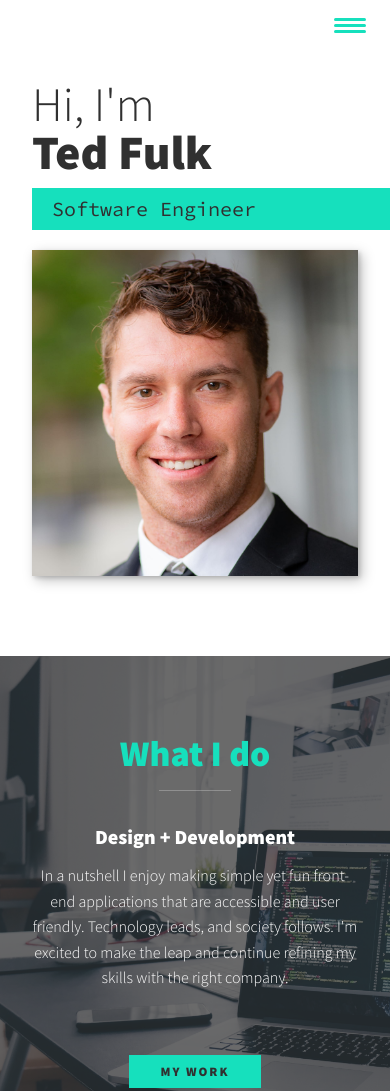
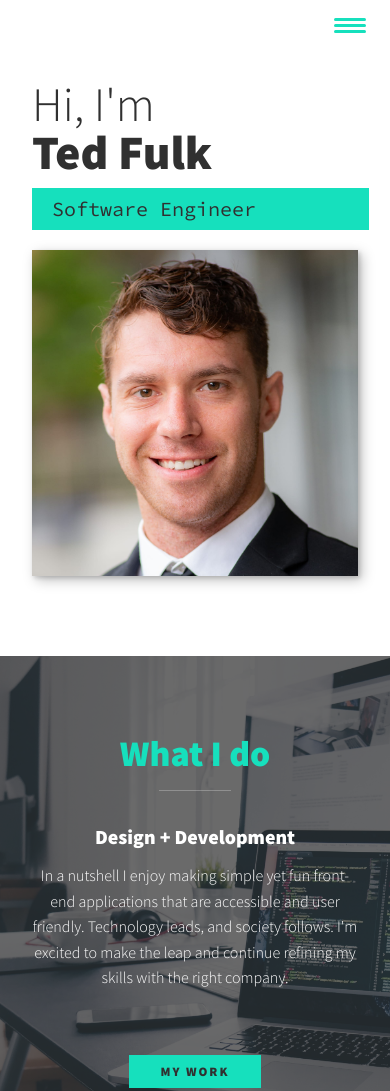
Before and after one commit to Tedfulk/portfolio, a plain HTML site: page index.html in a window 390 px wide. Shown: the top 1091 px of the page. Drawn offline with nearby package versions, Linux system fonts and the light colour scheme.

Commit message:
fixed subtitle intro

```diff
--- a/styles.css
+++ b/styles.css
@@ -280,6 +280,12 @@ h3 {
     }
 }
 
+@media (max-width: 599px) {
+    .section__subtitle--intro {
+        width: calc(100% + .55em);
+    }
+}
+
 /*  My services section  */
 
 .my-services {
```
